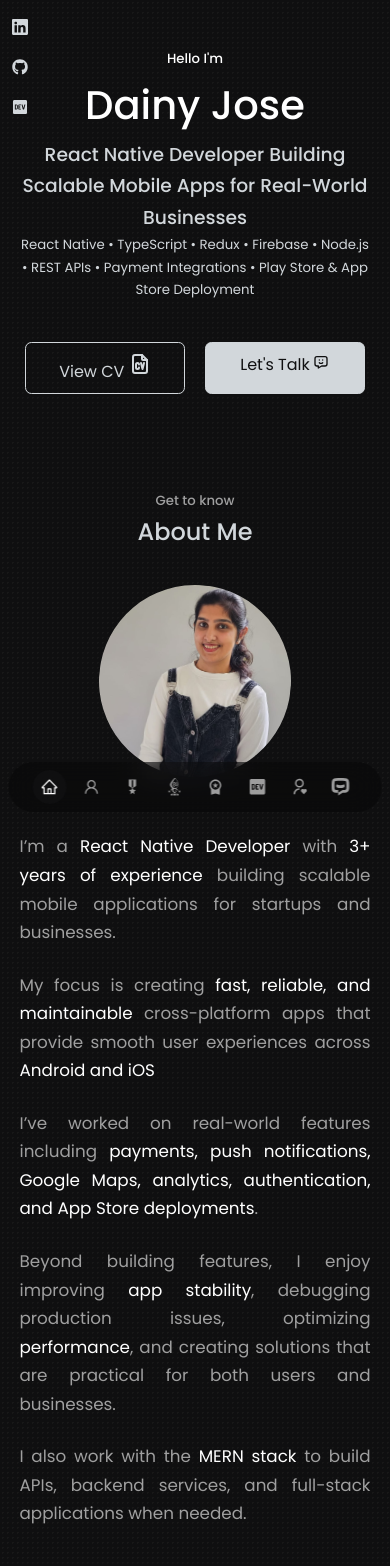
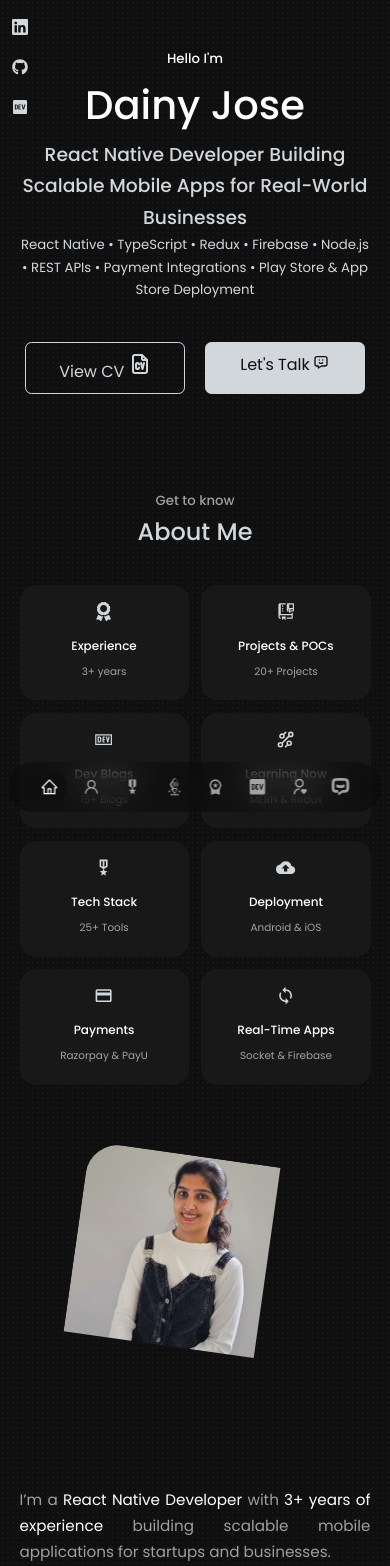
Before and after one commit to dainyjose/my-portfolio, a React (Vite) app: page / in a window 390 px wide. Shown: the top 1566 px of the page. Built offline with nearby package versions, Linux system fonts and the light colour scheme.

Commit message:
refactor: rearranged the about section and added new about card

```diff
--- a/src/components/About/About.css
+++ b/src/components/About/About.css
@@ -1,73 +1,62 @@
 .about__container {
-  display: grid;
-  grid-template-columns: 55% 30%;
-  gap: 15%;
+  display: flex;
+  flex-direction: column;
+  gap: 2.5rem;
 }
 
-.about__me {
-  width: 100%;
-  aspect-ratio: 1/1;
-  border-radius: 2rem;
-  background: linear-gradient(
-    90deg,
-    transparent,
-    var(--color-primary),
-    transparent
-  );
-  display: grid;
-  place-items: center;
-  width: 20rem;
-}
-
-.about__me-image {
-  border-radius: 2rem;
-  overflow: hidden;
-  transform: rotate(10deg);
-  transition: var(--transition);
-}
-
-.about__me-image:hover {
-  transform: rotate(0);
-}
+/* =========================
+   TOP CARDS SECTION
+========================= */
 
 .about__cards {
   display: grid;
-  grid-template-columns: repeat(5, 5fr);
+  grid-template-columns: repeat(4, 1fr);
   gap: 1rem;
 }
 
 .about__card {
   background: var(--color-bg-variant);
   border: 1px solid transparent;
-  border-radius: 60rem;
-  padding: 0.6rem;
+  border-radius: 1rem;
+  padding: 1rem 0.8rem;
   text-align: center;
   transition: var(--transition);
-  margin-bottom: 1rem;
 }
 
 .about__card:hover {
   background: transparent;
   border-color: var(--color-primary-variant);
-  cursor: default;
+  transform: translateY(-3px);
 }
 
 .about__icon {
   color: var(--color-primary);
-  font-size: 1rem;
-  margin-bottom: 0.5rem;
+  font-size: 1.2rem;
+  margin-bottom: 0.4rem;
 }
 
 .about__card h5 {
-  font-size: 0.7rem;
+  font-size: 0.75rem;
+  font-weight: 500;
 }
 
 .about__card small {
-  font-size: 0.4rem;
+  font-size: 0.65rem;
   color: var(--color-light);
-  margin-top: 0.1rem;
 }
 
+/* =========================
+   BOTTOM SECTION (TEXT + IMAGE)
+========================= */
+
+.about__bottom {
+  display: grid;
+  grid-template-columns: 1.6fr 1fr;
+  gap: 3rem;
+  align-items: center;
+}
+
+/* TEXT */
 .about__content {
   display: flex;
   flex-direction: column;
@@ -77,7 +66,7 @@
   font-size: 1.05rem;
   color: var(--color-light);
   text-align: justify;
-  margin: 0.8rem 0 0rem;
+  margin: 0.8rem 0;
 }
 
 .highlight {
@@ -85,66 +74,81 @@
   font-weight: 400;
 }
 
+/* BUTTON */
 .about_contact {
   margin-top: 1rem;
   align-self: flex-end;
 }
 
+/* =========================
+   IMAGE SECTION
+========================= */
+
+.about__right {
+  display: flex;
+  justify-content: center;
+  align-items: center;
+}
+
+.about__me-image {
+  width: 20rem;
+  aspect-ratio: 1/1;
+  border-radius: 2rem;
+  overflow: hidden;
+  transform: rotate(8deg);
+  transition: var(--transition);
+}
+
+.about__me-image:hover {
+  transform: rotate(0);
+}
+
+/* =========================
+   TABLET
+========================= */
+
 @media screen and (max-width: 1024px) {
-  .about__container {
-    grid-template-columns: 1fr;
-    gap: 0;
+  .about__cards {
+    grid-template-columns: repeat(3, 1fr);
   }
 
-  .about__me {
-    width: 50%;
-    margin: 2rem auto 4rem;
+  .about__bottom {
+    grid-template-columns: 1fr;
+  }
+
+  .about__right {
+    margin-top: 2rem;
+  }
+
+  .about__me-image {
+    width: 60%;
+  }
+}
+
+/* =========================
+   MOBILE
+========================= */
+
+@media screen and (max-width: 600px) {
+  .about__cards {
+    grid-template-columns: repeat(2, 1fr);
+    gap: 0.8rem;
   }
 
   .about__content p {
-    margin: 1rem 0 1.5rem;
-  }
-}
-
-@media screen and (max-width: 600px) {
-  .about__me {
-    margin: 0rem auto 3rem;
-    order: -1;
-    background: none;
+    font-size: 0.95rem;
   }
 
-  .about__me_content {
-    order: 0;
+  .about__right {
+    order: -1;
+    margin-bottom: 1.5rem;
   }
 
   .about__me-image {
-    transform: rotate(5deg);
-    transition: var(--transition);
-    margin-top: 1rem;
-    border-radius: 20rem;
-  }
-
-  .about__cards {
-    grid-template-columns: 1fr 1fr;
-    gap: 1rem;
-    order: 1;
-    margin-top: 1rem;
-  }
-
-  .about__content {
-    text-align: center;
-  }
-
-  .about__content p {
-    margin: 1.5rem 0;
+    width: 70%;
   }
 
   .about_contact {
     align-self: center;
-    margin-bottom: 1rem;
-  }
-
-  .learning {
-    display: none;
   }
 }
--- a/src/components/About/About.tsx
+++ b/src/components/About/About.tsx
@@ -1,7 +1,12 @@
 import ME from "../../assets/dainy_jose.jpg";
 import { FaAward } from "react-icons/fa";
 import { TbMessageChatbot } from "react-icons/tb";
-import { MdOutlineMilitaryTech } from "react-icons/md";
+import {
+  MdCloudUpload,
+  MdOutlineMilitaryTech,
+  MdPayment,
+  MdSync,
+} from "react-icons/md";
 import { VscRepoClone } from "react-icons/vsc";
 import { LiaDev } from "react-icons/lia";
 import { GrTechnology } from "react-icons/gr";
@@ -13,38 +18,57 @@ const About = () => {
       <h5>Get to know</h5>
       <h2>About Me</h2>
       <div className="container about__container">
-        <div className="about__content">
         <div className="about__cards">
           <article className="about__card">
             <FaAward className="about__icon" />
             <h5>Experience</h5>
             <small>3+ years</small>
           </article>
+
           <article className="about__card">
             <VscRepoClone className="about__icon" />
-
             <h5>Projects & POCs</h5>
-              <small>20+ Projects & POCs</small>
+            <small>20+ Projects</small>
           </article>
           <article className="about__card">
             <LiaDev className="about__icon" />
-
             <h5>Dev Blogs</h5>
             <small>15+ Blogs</small>
           </article>
+
           <article className="about__card learning">
             <GrTechnology className="about__icon" />
             <h5>Learning Now</h5>
-              <small>MERN Stack & Redux</small>
+            <small>MERN & Redux</small>
           </article>
+
           <article className="about__card">
             <MdOutlineMilitaryTech className="about__icon" />
+            <h5>Tech Stack</h5>
+            <small>25+ Tools</small>
+          </article>
 
-              <h5>Tech Stack</h5>
-              <small>25+ Tools & Skills</small>
+          <article className="about__card">
+            <MdCloudUpload className="about__icon" />
+            <h5>Deployment</h5>
+            <small>Android & iOS</small>
+          </article>
+
+          <article className="about__card">
+            <MdPayment className="about__icon" />
+            <h5>Payments</h5>
+            <small>Razorpay & PayU</small>
+          </article>
+
+          <article className="about__card">
+            <MdSync className="about__icon" />
+            <h5>Real-Time Apps</h5>
+            <small>Socket & Firebase</small>
           </article>
         </div>
-          <div className="about__me_content">
+
+        <div className="about__bottom">
+          <div className="about__content">
             <p>
               I’m a <span className="highlight">React Native Developer</span>{" "}
               with <span className="highlight">3+ years of experience</span>{" "}
@@ -80,7 +104,7 @@ const About = () => {
               to build APIs, backend services, and full-stack applications when
               needed.
             </p>
-          </div>
+
             <a
               href="#contact"
               className="btn btn-primary about_contact"
@@ -88,7 +112,8 @@ const About = () => {
               Let's Talk <TbMessageChatbot className="icon" />
             </a>
           </div>
-        <div className="about__me">
+
+          <div className="about__right">
             <div className="about__me-image">
               <img
                 src={ME}
@@ -97,6 +122,7 @@ const About = () => {
             </div>
           </div>
         </div>
+      </div>
     </section>
   );
 };
```
Lines whose indentation alone changed are shown as unchanged.
